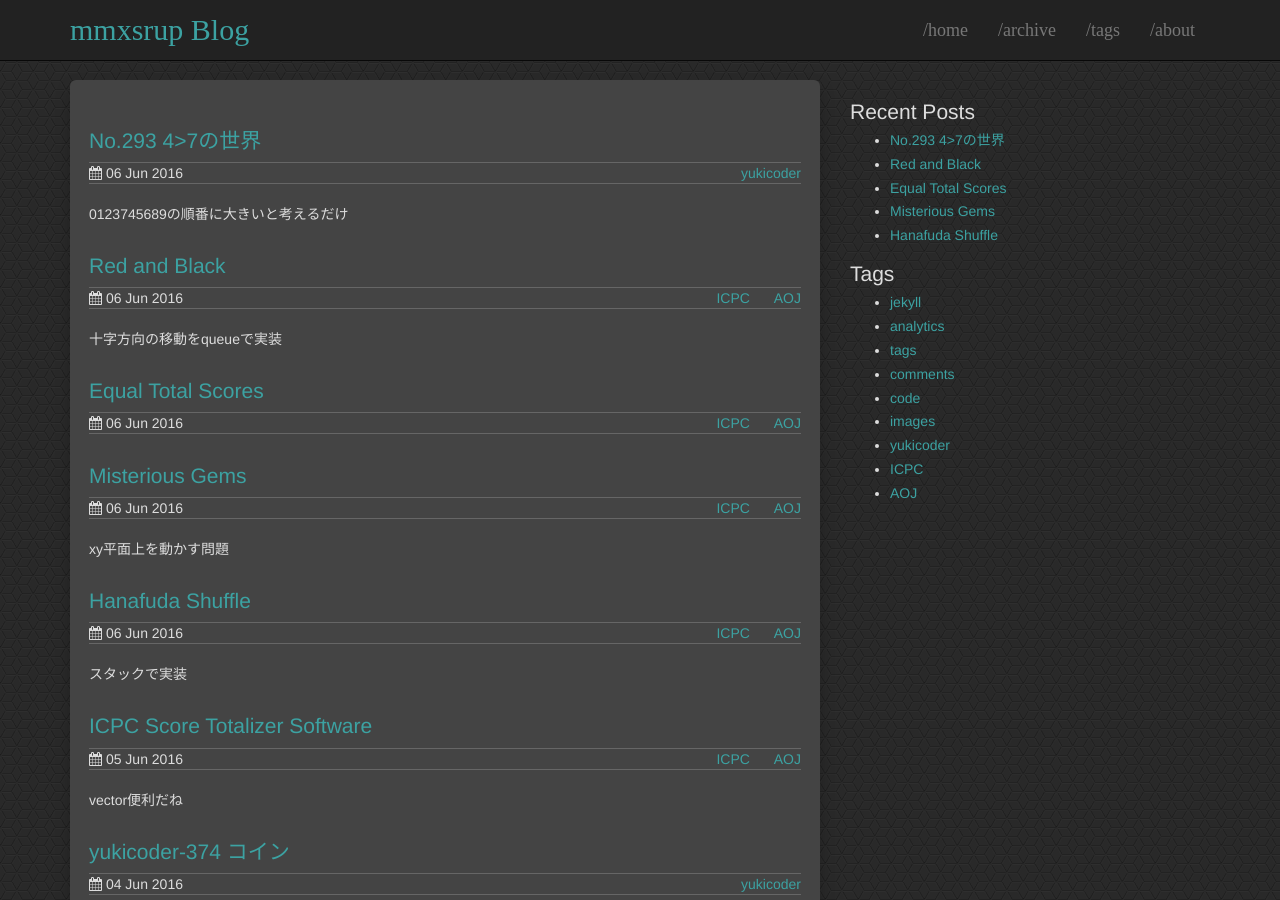
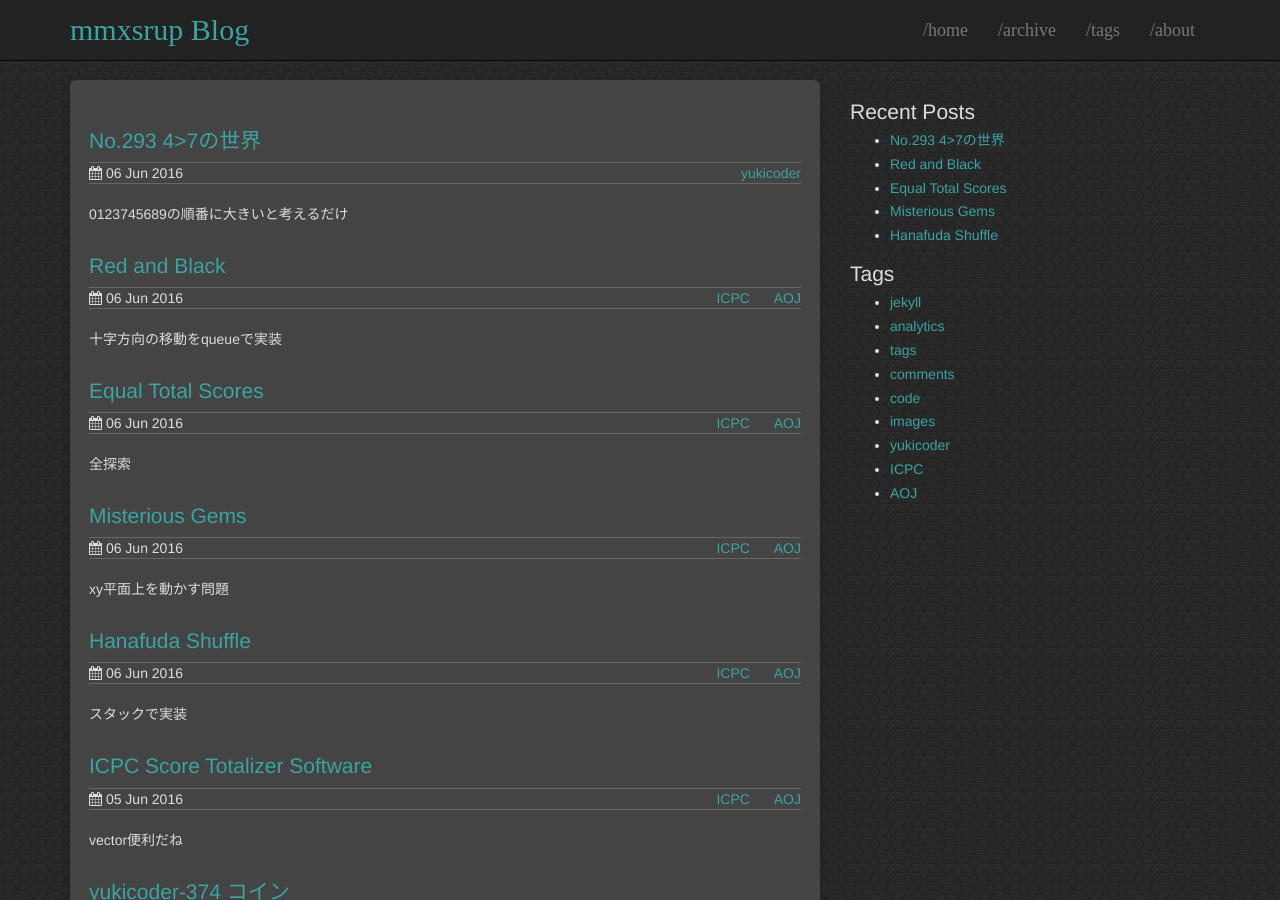
Before and after one commit to mmxsrup/old.mmxsrup.github.io, a Jekyll site: the page built from index.html, in a window 1280 px wide and 900 px high. Built offline with Jekyll 4.4.1, drawn with Linux system fonts in a browser that asks for light colours.

Commit message:
new post

```diff
--- a/_posts/2016-06-07-EqualTotalScores.md
+++ b/_posts/2016-06-07-EqualTotalScores.md
@@ -3,7 +3,7 @@ layout: post
 title: Equal Total Scores
 date: 2016-06-06 00:10:08
 tags: ICPC AOJ
-description:
+description: 全探索
 ---
 
 [問題](http://judge.u-aizu.ac.jp/onlinejudge/description.jsp?id=1153)
```
